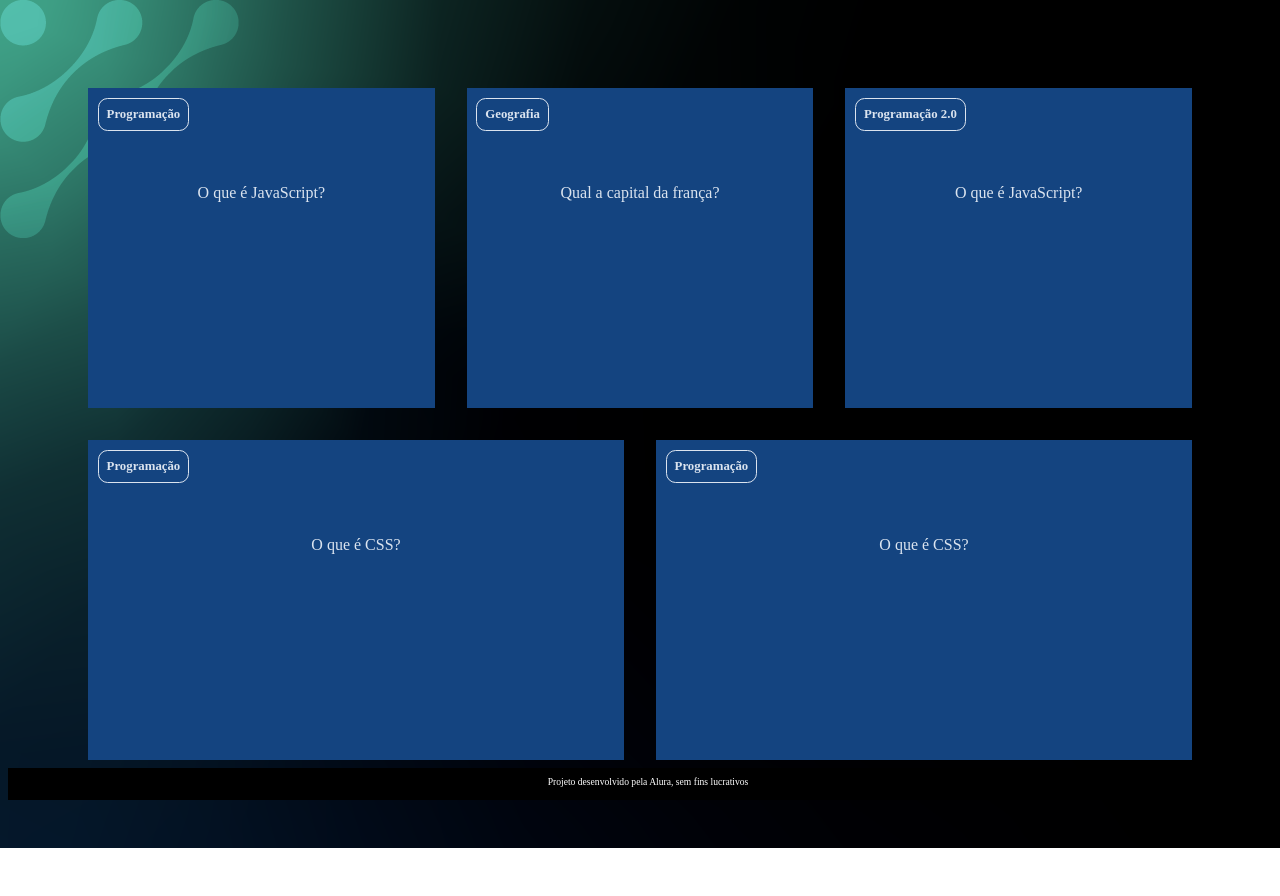
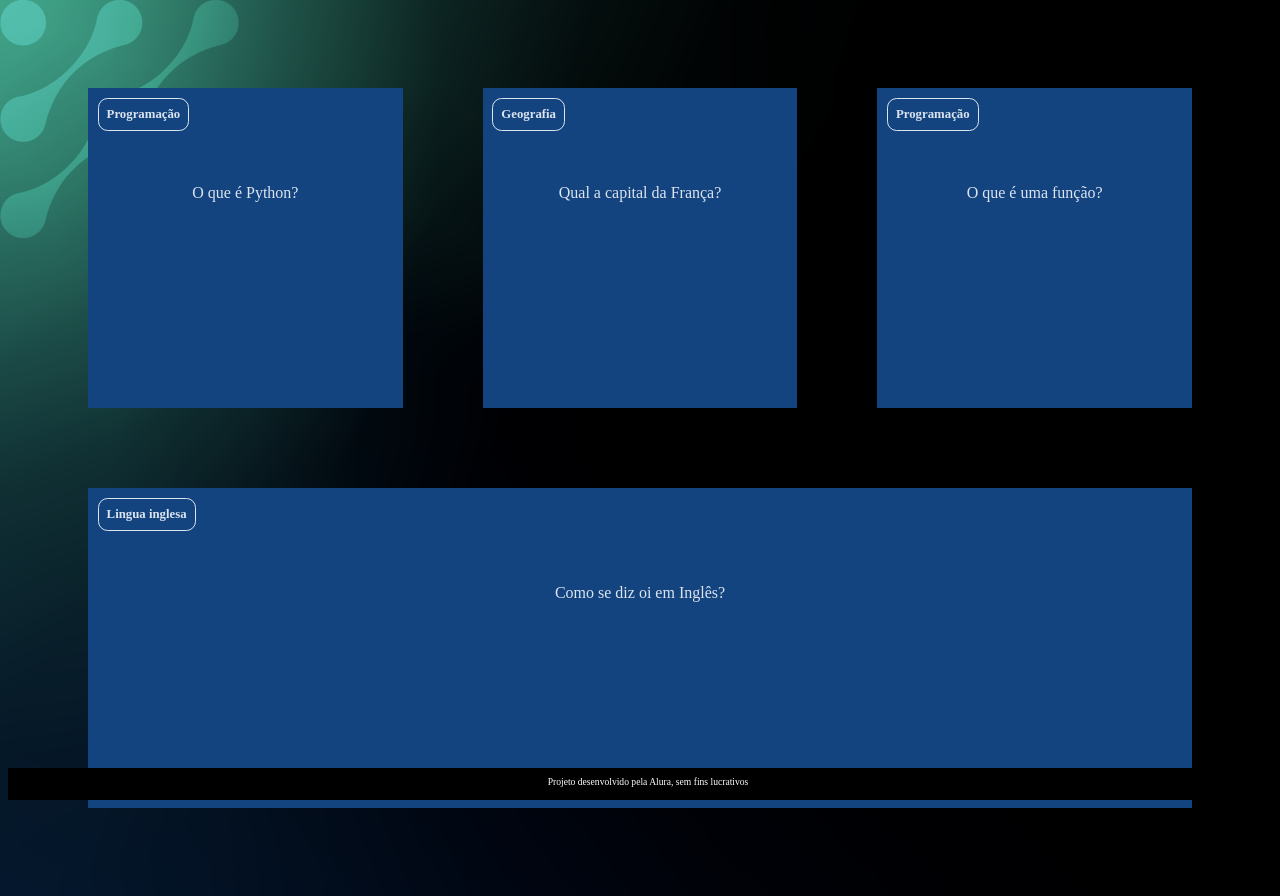
Before and after one commit to guilhermexzy/gui3, a plain HTML site: page gui3-main/index.html in a window 1280 px wide. Before the commit the page ends 848 px from the top, so only its background shows below. Drawn offline with Linux system fonts and the light colour scheme.

Commit message:
Add files via upload

```diff
--- /dev/null
+++ b/gui3-main/app.js
@@ -0,0 +1,29 @@
+function criaCartao(categoria, pergunta, resposta) {
+    let container = document.getElementById('container')
+    let cartao = document.createElement('article')
+    cartao.className = 'cartao'
+
+    cartao.innerHTML = `
+    <div class="cartao__conteudo">
+    <h3>${categoria}</h3>
+    <div class="cartao__conteudo__pergunta">
+        <p>${pergunta}</p>
+    </div>
+    <div class="cartao__conteudo__resposta">
+        <p>${resposta}</p>
+    </div>
+    </div>
+    `
+
+    let respostaEstaVisivel = false
+
+    function viraCartao() {
+        respostaEstaVisivel = !respostaEstaVisivel
+        cartao.classList.toggle('active', respostaEstaVisivel)
+    }
+    cartao.addEventListener('click', viraCartao)
+
+
+    container.appendChild(cartao)
+
+}
--- a/gui3-main/assets/style.css
+++ b/gui3-main/assets/style.css
@@ -17,6 +17,7 @@ background: url('img/bg-desktop.webp');
     flex-wrap: wrap;
     justify-content: space-between;
     padding: 4rem;
+    gap: 3rem;
 }
 
 .cartao {
--- a/gui3-main/index.html
+++ b/gui3-main/index.html
@@ -9,7 +9,7 @@
 <body>
     <main>
         <section id="container">
-            <article class="cartao">
+              <!-- <article class="cartao">
                 <div class="cartao__conteudo">
                     <h3>Programação</h3>
                     <div class="cartao__conteudo__pergunta">
@@ -19,55 +19,13 @@
                         <p>O JavaScript é uma linguagem de programação</p>
                     </div>
                 </div>
-            </article>
-            <article class="cartao">
-                <div class="cartao__conteudo">
-                    <h3>Geografia</h3>
-                    <div class="cartao__conteudo__pergunta">
-                        <p>Qual a capital da frança?</p>
-                    </div>
-                    <div class="cartao__conteudo__resposta">
-                        <p>A capital da frança é Paris</p>
-                    </div>
-                </div>
-            </article>
-            <article class="cartao">
-                <div class="cartao__conteudo">
-                    <h3>Programação 2.0</h3>
-                    <div class="cartao__conteudo__pergunta">
-                        <p>O que é JavaScript?</p>
-                    </div>
-                    <div class="cartao__conteudo__resposta">
-                        <p>O JavaScript é uma linguagem de programação</p>
-                    </div>
-                </div>
-            </article>
-            <article class="cartao">
-                <div class="cartao__conteudo">
-                    <h3>Programação</h3>
-                    <div class="cartao__conteudo__pergunta">
-                        <p>O que é CSS?</p>
-                    </div>
-                    <div class="cartao__conteudo__resposta">
-                    <p>O CSS é uma linguagem de estilização</p>
-                    </div>
-                </div>
-            </article>
-            <article class="cartao">
-                <div class="cartao__conteudo">
-                    <h3>Programação</h3>
-                    <div class="cartao__conteudo__pergunta">
-                        <p>O que é CSS?</p>
-                    </div>
-                    <div class="cartao__conteudo__resposta">
-                    <p>O CSS é uma linguagem de estilização</p>
-                    </div>
-                </div>
-            </article>
+            </article>  -->
         </section>
     </main>
     <footer>
         <p>Projeto desenvolvido pela Alura, sem fins lucrativos</p>
     </footer>
+    <script src="app.js"></script>
+    <script src="perguntas.js"></script>
 </body>
 </html>
--- /dev/null
+++ b/gui3-main/perguntas.js
@@ -0,0 +1,23 @@
+criaCartao(
+    'Programação',
+    'O que é Python?',
+    'O Python é uma linguagem de programação'
+)
+
+criaCartao(
+    'Geografia',
+    'Qual a capital da França?',
+    'A capital da França é Paris'
+)
+
+criaCartao(
+    'Programação',
+    'O que é uma função?',
+    'Uma função é um bloco de código que executa alguma tarefa'
+)
+
+criaCartao(
+    'Lingua inglesa',
+    'Como se diz oi em Inglês?',
+    'Oi em ingles é HI (RAI)'
+)
```
Also changed, not shown: index.html (+9 -19 lines).
